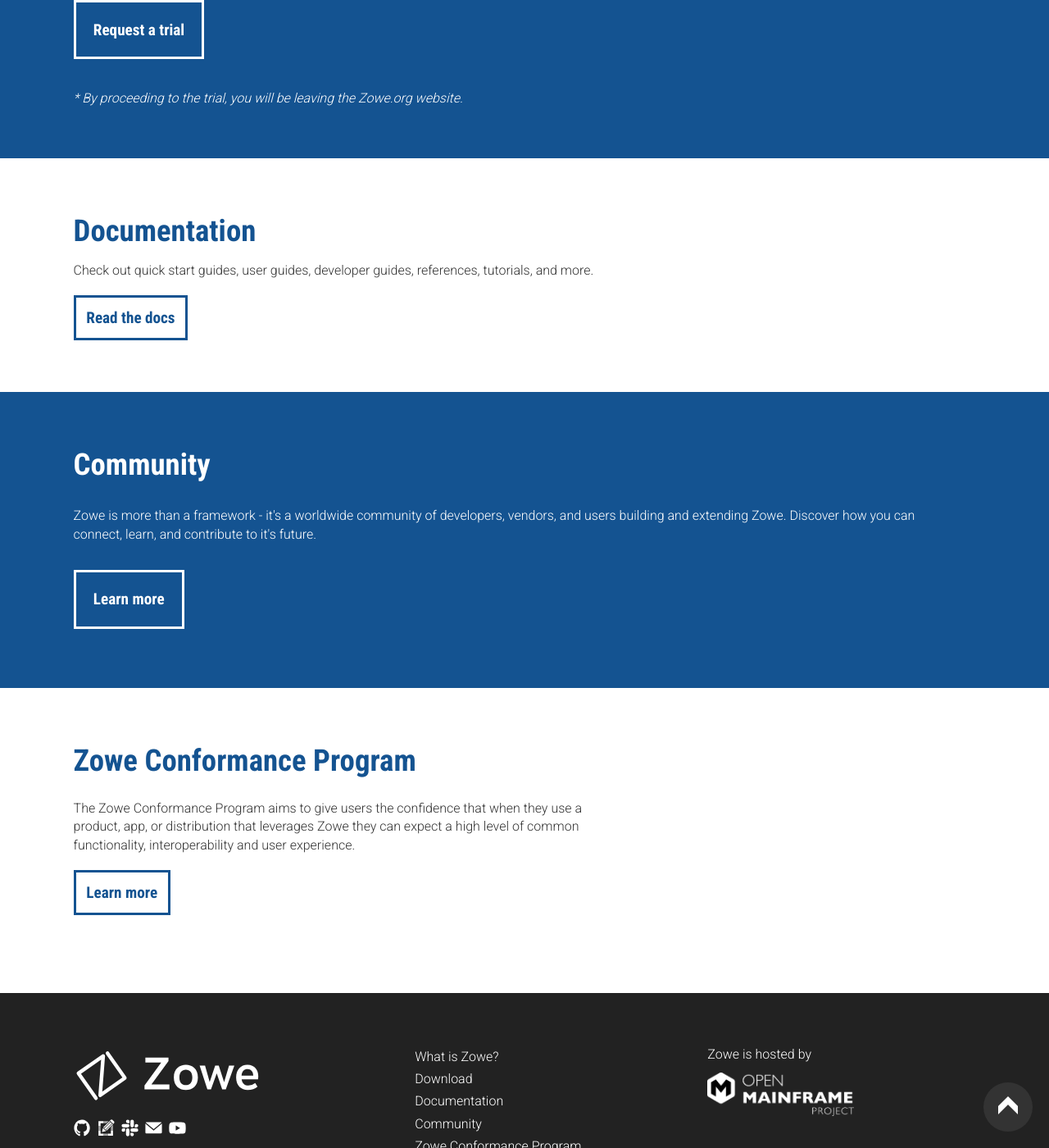
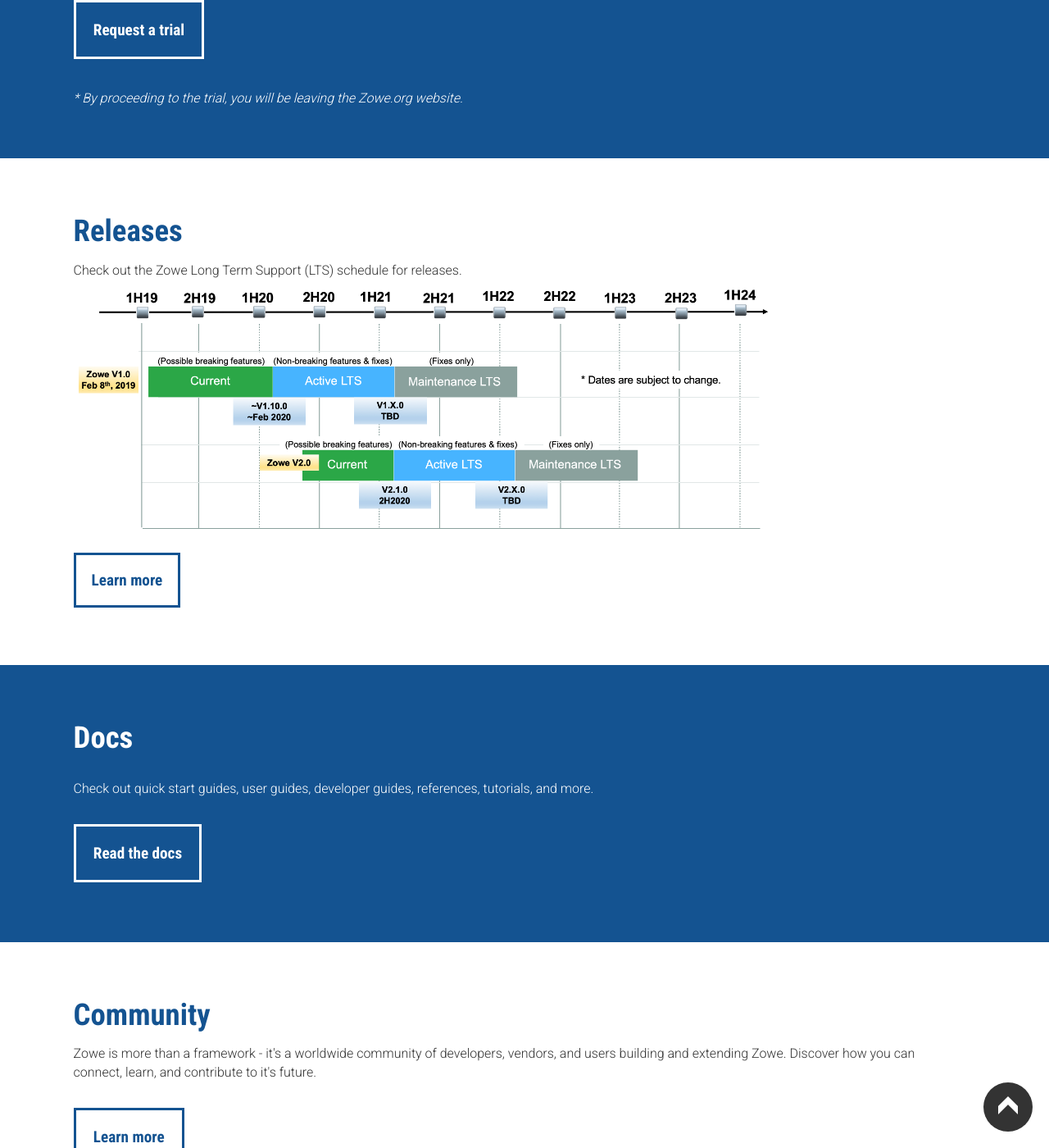
Before and after one commit to zowe/zowe.github.io, a Jekyll site: the page built from index.md, in a window 1280 px wide and 1400 px high, scrolled down 1647 px. Shown: the whole window at 82% size. Built offline with Jekyll 4.4.1, drawn with Linux system fonts in a browser that asks for light colours; nearby versions of some CDN libraries; our own code applies the rules of GitHub Pages for plain Markdown files; grey boxes are pictures that could not be loaded.

Commit message:
Add Zowe LTS info
Signed-off-by: nannanli <nannanli@cn.ibm.com>

```diff
--- a/_config.yml
+++ b/_config.yml
@@ -22,6 +22,7 @@
 cli_download_url: https://d1xozlojgf8voe.cloudfront.net/legal.html?type=cli&version=
 cli_active_development_download_url: https://d1xozlojgf8voe.cloudfront.net/legal.html?type=cli-active-development&version=
 smpe_download_url: https://d1xozlojgf8voe.cloudfront.net/legal.html?type=smpe&version=
+lts_url: https://github.com/zowe/zlc/blob/master/process/long_term_support.md
 
 gems:
 # Redirect plugin
--- a/_layouts/default.html
+++ b/_layouts/default.html
@@ -77,7 +77,8 @@
   <div class="nav-links">
     <a href="#what-is-zowe">What is Zowe?</a>
     <a href="#download">Download</a>
-    <a href="#documentation">Documentation</a>
+    <a href="#lts">Releases</a>
+    <a href="#documentation">Docs</a>
     <a href="#community">Community</a>
     <a href="#conformance">Zowe Conformance Program</a>
 </div>
--- a/index.md
+++ b/index.md
@@ -106,8 +106,17 @@
 </section>
 
 <section class="whitebackground">
+<h1 id="lts">Releases</h1>
+<p>
+Check out the Zowe Long Term Support (LTS) schedule for releases.
+</p>
+<img src="assets/img/lts.png" width="850" />
+<button><a href="{{ site.lts_url }}">Learn more</a></button>
+</section>
 
-<h1 id="documentation">Documentation</h1>
+<section class="bluebackground">
+
+<h1 id="documentation">Docs</h1>
 <p>
 Check out quick start guides, user guides, developer guides, references, tutorials, and more.
 </p>
@@ -115,7 +124,7 @@
 
 </section>
 
-<section class="bluebackground">
+<section class="whitebackground">
 
 <h1 id="community">Community</h1>
 <p>
@@ -125,7 +134,7 @@
 
 </section>
 
-<section class="whitebackground">
+<section class="bluebackground">
 
 <h1 id="conformance">Zowe Conformance Program</h1>
 
```
Also changed, not shown: assets/img/lts.png (added).
